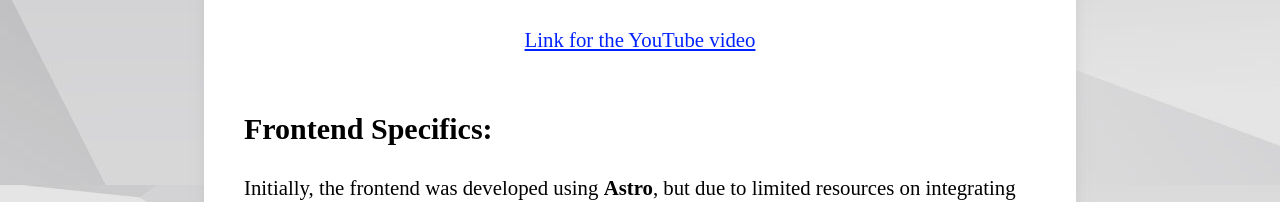
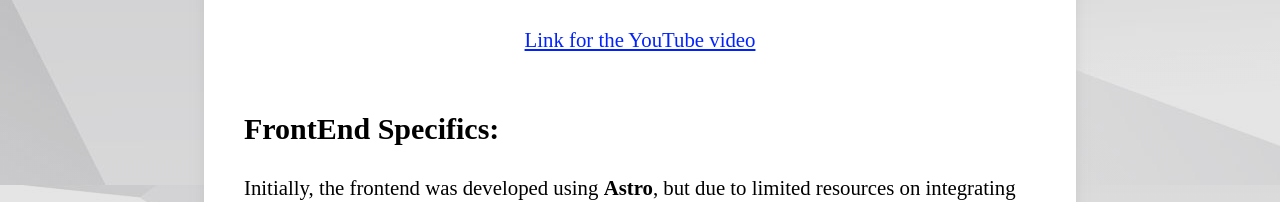
Before and after one commit to Yubo-Qiu/Web-Resume, a React (Create React App) app in the folder aws/: page /411 in a window 1280 px wide. Shown: the part 1108-1310 px from the top of the page. Built offline with nearby package versions, Linux system fonts and the light colour scheme.

Commit message:
inor changes

```diff
--- a/aws/src/pages/411.js
+++ b/aws/src/pages/411.js
@@ -28,18 +28,18 @@ function Stock() {
             <c>This project was completed as the capstone for a Software Engineering course. For a brief overview,
                 please view the accompanying project video here:</c>
             <a href="https://www.youtube.com/watch?v=qo3r48sLYGI" className="customlink">Link for the YouTube video</a>
-            <bullet>Frontend Specifics:</bullet>
+            <bullet>FrontEnd Specifics:</bullet>
             <c>Initially, the frontend was developed using <b>Astro</b>, but due to limited resources on integrating Firebase
                 OAuth with Astro, I subsequently transitioned to Next.js for a more seamless implementation.</c>
             <img src={astro} alt="Jarvis" className="rectangle-image4" />
             <c>Following the transition to <b>Next.js</b>, I designed an engaging Introduction-Page, complete with a <b>navigation
                 bar</b> and <b>footer</b>. </c>
             <img src={nextjs} alt="Jarvis" className="rectangle-image5" />
-            <c>Upon clicking the 'Let's Go' button, users are directed to the Login-Page.</c>
+            <c>Upon clicking the "Let's Go" button, users are directed to the Login-Page.</c>
             <img src={login} alt="Jarvis" className="rectangle-image5" />
             <c>By clicking on the Google logo, users initiate the <b>Google OAuth</b> process, prompting a familiar Google login window to appear for secure authentication.</c>
             <img src={oauth} alt="Jarvis" className="rectangle-image2" />
-            <c>Upon successful authentication, users are directed to the dashboard page, where their Google username is
+            <c>Upon successful authentication, users are directed to the Dashboard-Page, where their Google username is
                 automatically retrieved and displayed on the right side. The dashboard features the latest daily stock
                 graph, dynamically updated using the <b>Alpha Vantage</b> API.</c>
             <img src={dash} alt="Jarvis" className="rectangle-image5" />
```
